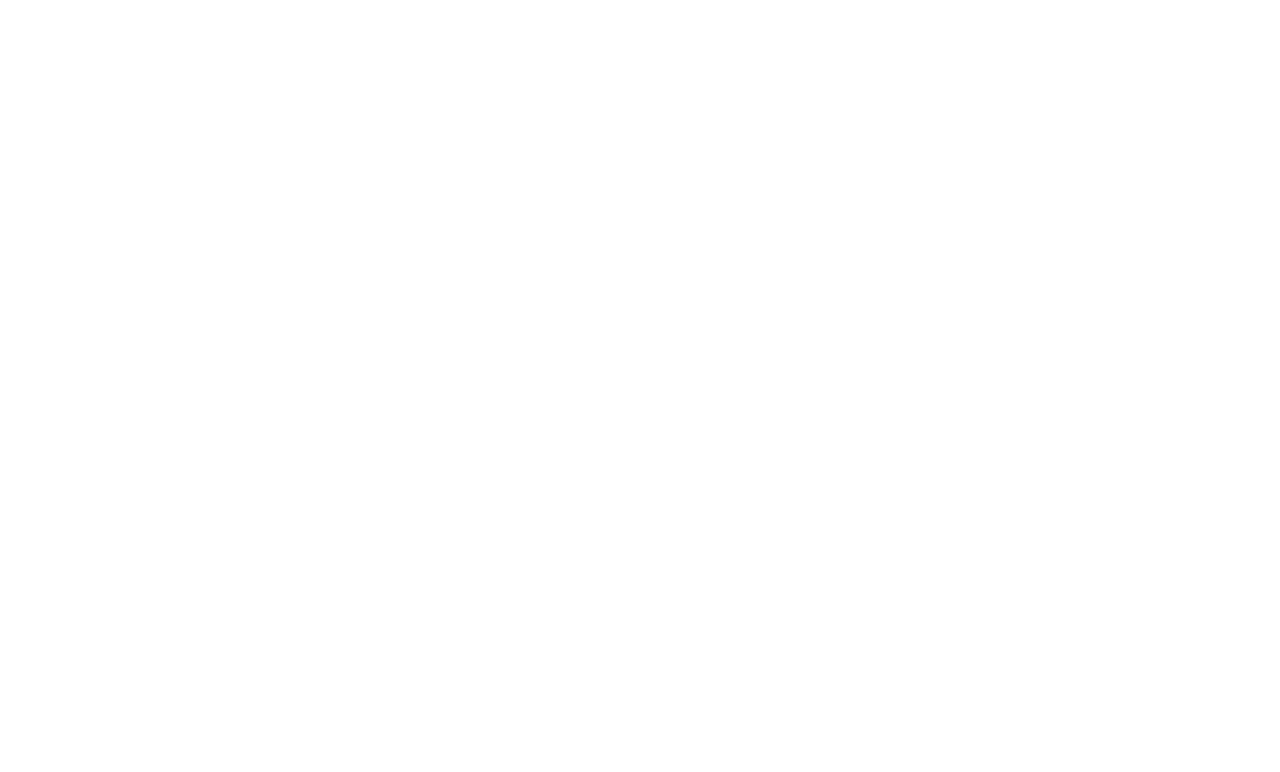
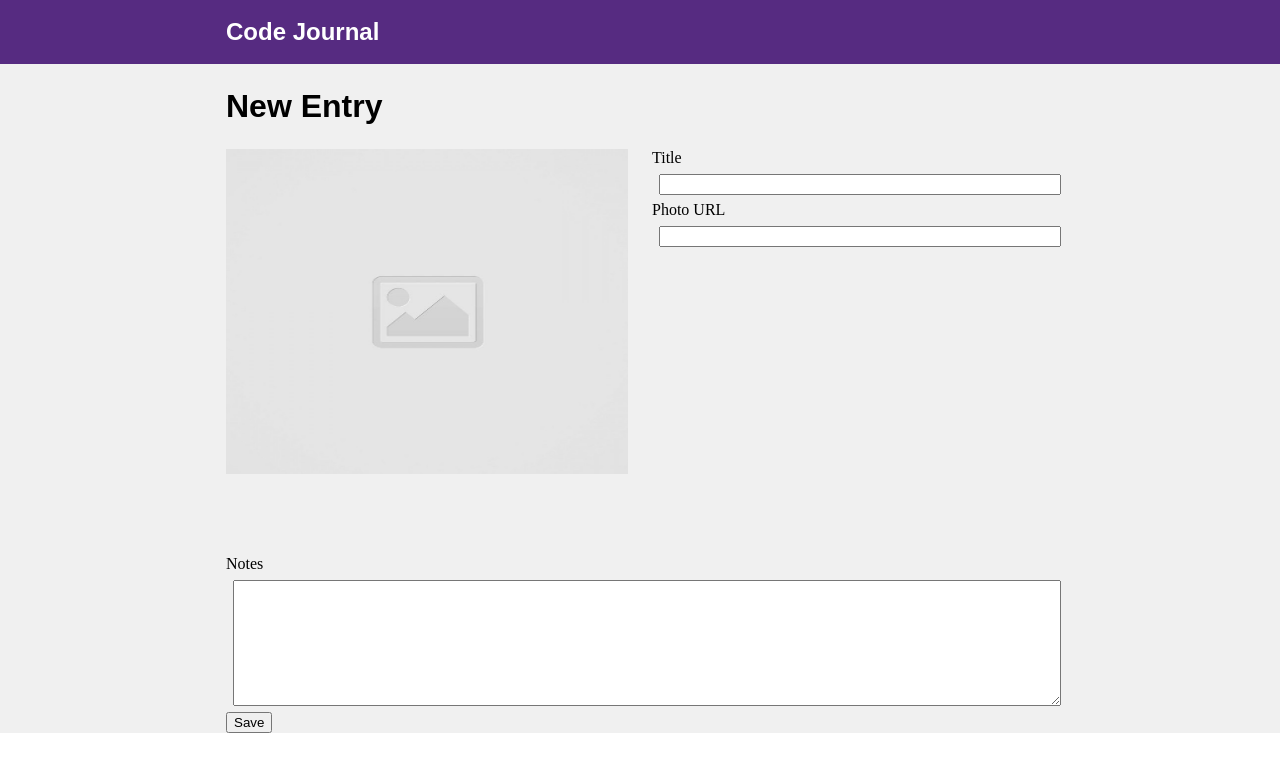
Before and after one commit to leanne-vu/code-journal, a website: page index.html in a window 1280 px wide. Drawn offline with Linux system fonts and the light colour scheme; a web font is replaced by a local one.

Commit message:
Make all inputs of the journal entry form required #1.

```diff
--- a/css/styles.css
+++ b/css/styles.css
@@ -0,0 +1,35 @@
+/* css responsive layout */
+header {
+  background-color: #562b81;
+  margin: 0 auto;
+  color: white;
+}
+
+main {
+  background-color: #f0f0f0;
+}
+
+h2,
+h1 {
+  margin: 0 auto;
+  padding-top: 0.75em;
+  padding-bottom: 0.75em;
+  font-family: "Proza Libre", sans-serif;
+}
+
+img {
+  width: 100%;
+  height: 80%;
+  margin: 0 auto;
+}
+
+label {
+  display: block;
+}
+
+textarea,
+input {
+  margin: 0.5em;
+  display: block;
+  width: 100%;
+}
--- a/index.html
+++ b/index.html
@@ -11,14 +11,55 @@
     integrity="sha512-9usAa10IRO0HhonpyAIVpjrylPvoDwiPUiKdWk5t3PyolY1cOd4DSE0Ga+ri4AuTroPR5aQvXU9xC6qOPnzFeg=="
     crossorigin="anonymous"
     referrerpolicy="no-referrer" />
+  <link rel="preconnect" href="https://fonts.googleapis.com">
+  <link rel="preconnect" href="https://fonts.gstatic.com" crossorigin>
+  <link href="https://fonts.googleapis.com/css2?family=Proza+Libre&display=swap" rel="stylesheet">
   <link rel="stylesheet" href="css/reset.css">
   <link rel="stylesheet" href="css/layout.css">
   <link rel="stylesheet" href="css/styles.css">
 </head>
 <body>
   <header>
+    <div class="container">
+      <div class="column-full">
+        <h2>Code Journal</h2>
+      </div>
+    </div>
   </header>
   <main>
+    <div class="container">
+      <div data-view="entry-form">
+        <form>
+          <div class="row">
+            <div class="column-full">
+              <h1>New Entry</h1>
+            </div>
+          </div>
+          <div class="row">
+            <div class="column-half">
+              <img src="images/placeholder-image-square.jpg" alt="placeholder image">
+            </div>
+            <div class="column-half">
+              <label for="title">Title</label>
+              <input required type="text" id="title">
+              <label for="photo-url">Photo URL</label>
+              <input required type="url" id="photo-url">
+            </div>
+          </div>
+          <div class="row">
+            <div class="column-full">
+              <label for="notes">Notes</label>
+              <textarea required rows="8" id="notes"></textarea>
+            </div>
+          </div>
+          <div class="row">
+            <div class="column-full">
+              <button type="submit">Save</button>
+            </div>
+          </div>
+        </form>
+      </div>
+    </div>
   </main>
   <script src="js/data.js"></script>
   <script src="js/main.js"></script>
--- a/js/data.js
+++ b/js/data.js
@@ -6,3 +6,5 @@ var data = {
   editing: null,
   nextEntryId: 1
 };
+
+// local storage exercise
--- a/js/main.js
+++ b/js/main.js
@@ -0,0 +1 @@
+/* global data */
```
